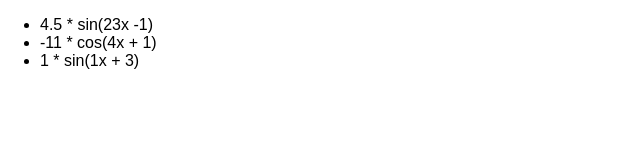
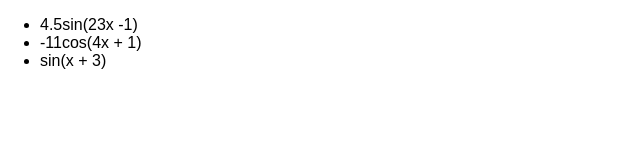
Before and after one commit to Saintiago/ood, a React (Create React App) app in the folder mvc/: page / in a window 1280 px wide. Shown: the top 160 px of the page, without its empty margins (0-640 px from the left). Built offline with nearby package versions, Linux system fonts and the light colour scheme.

Commit message:
Улучшил форматирование строки с уравнением.

```diff
--- a/mvc/src/components/HarmonicsList.tsx
+++ b/mvc/src/components/HarmonicsList.tsx
@@ -3,11 +3,40 @@ import Harmonic from './Harmonic';
 import {harmonicFunctionType} from '../constants/harmonicFunctionType';
 
 function HarmonicString(props: any) {
+
+    let getHarmonicFunctionString = function (type: harmonicFunctionType) {
+        if (type === harmonicFunctionType.Sin) {
+            return 'sin';
+        }
+        if (type === harmonicFunctionType.Cos) {
+            return 'cos';
+        }
+        throw new Error('Unknown harmonic function: ' + type);
+    };
+
+    let prependPlusIfPositive = function (x: number): string {
+        return (x >= 0) ? ' + ' + x : ' ' + x;
+    };
+
+    let formatMultiplier = function(x: number): string {
+        if (x === 1) {
+            return '';
+        }
+        if (x === -1) {
+            return '-';
+        }
+        return String(x);
+    };
+
     let h = props.harmonic;
+    let equationString = '%amplitude%%harmonic%(%frequency%x%phase%)';
+    equationString = equationString.replace('%amplitude%', formatMultiplier(h.amplitude))
+                                   .replace('%harmonic%', getHarmonicFunctionString(h.harmonicFunction))
+                                   .replace('%frequency%', formatMultiplier(h.frequency))
+                                   .replace('%phase%', prependPlusIfPositive(h.phase));
+
     return (
-        <li>
-            {h.amplitude} * {getHarmonicFunctionString(h.harmonicFunction)}({h.frequency}x{prependPlusIfPositive(h.phase)})
-        </li>
+        <li>{equationString}</li>
     );
 }
 
@@ -23,16 +52,16 @@ export default class HarmonicsList extends React.Component<any, any> {
 
         this.state = {
             harmonics: harmonicsList
-        }
+        };
     }
 
     renderHarmonic(i: number) {
         return (
-            <HarmonicString harmonic={this.state.harmonics[i]} />
+            <HarmonicString key={i} harmonic={this.state.harmonics[i]} />
         );
     }
 
-    renderHarmonicsList(){
+    renderHarmonicsList() {
         let rows = [];
         for (let i = 0; i < this.state.harmonics.length; ++i) {
             rows.push(this.renderHarmonic(i));
@@ -52,24 +81,3 @@ export default class HarmonicsList extends React.Component<any, any> {
         );
     }
 }
-
-function getHarmonicFunctionString(type: harmonicFunctionType)
-{
-    if (type === harmonicFunctionType.Sin)
-    {
-        return "sin";
-    }
-    else if (type === harmonicFunctionType.Cos)
-    {
-        return "cos";
-    }
-    else
-    {
-        throw new Error('Unknown harmonic function: ' + type);
-    }
-}
-
-function prependPlusIfPositive(x: number): string
-{
-    return (x >= 0) ? " + " + x : " " + x;
-}
```
Also changed, not shown: 1 other file (tests, documents, lock files or other folders).
